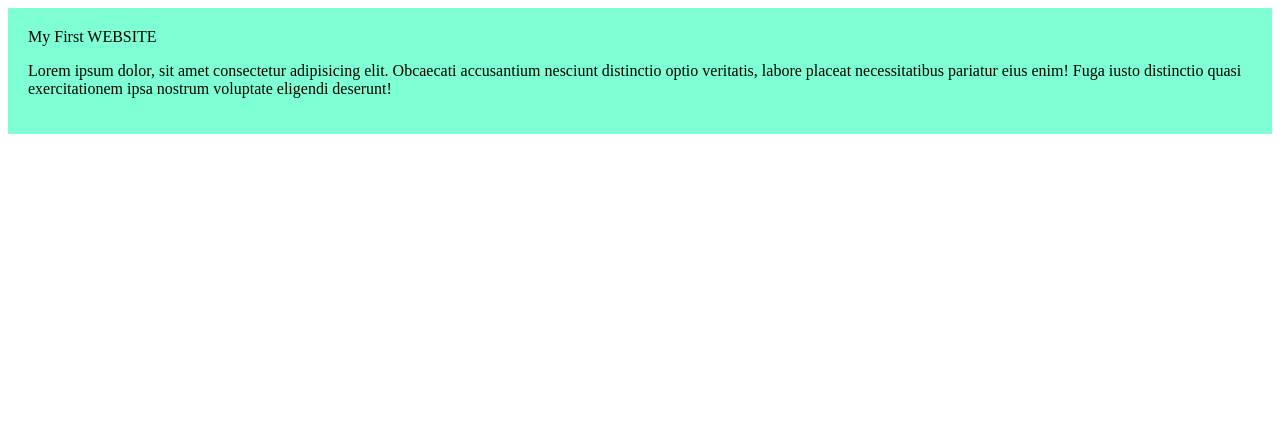
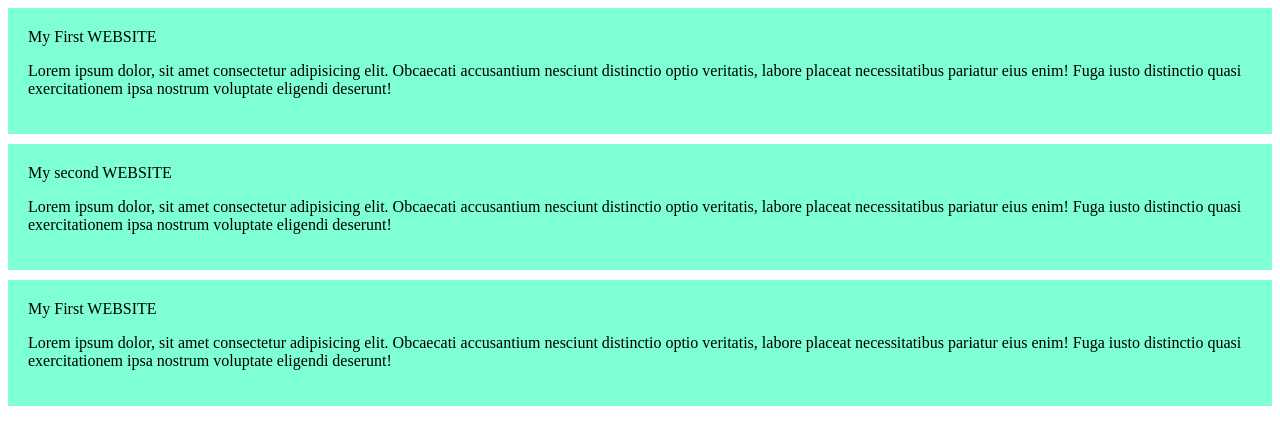
Before and after one commit to ridwanasamiha/my-first-github-repo, a plain HTML site: page index.html in a window 1280 px wide. Drawn offline with Linux system fonts and the light colour scheme.

Commit message:
added 2nd and 3rd blog

```diff
--- a/index.html
+++ b/index.html
@@ -14,6 +14,16 @@
             veritatis, labore placeat necessitatibus pariatur eius enim! Fuga iusto distinctio quasi exercitationem ipsa
             nostrum voluptate eligendi deserunt!</p>
     </div>
+    <div>My second WEBSITE
+        <p>Lorem ipsum dolor, sit amet consectetur adipisicing elit. Obcaecati accusantium nesciunt distinctio optio
+            veritatis, labore placeat necessitatibus pariatur eius enim! Fuga iusto distinctio quasi exercitationem ipsa
+            nostrum voluptate eligendi deserunt!</p>
+    </div>
+    <div>My First WEBSITE
+        <p>Lorem ipsum dolor, sit amet consectetur adipisicing elit. Obcaecati accusantium nesciunt distinctio optio
+            veritatis, labore placeat necessitatibus pariatur eius enim! Fuga iusto distinctio quasi exercitationem ipsa
+            nostrum voluptate eligendi deserunt!</p>
+    </div>
 </body>
 
 </html>
--- a/styles/blog.css
+++ b/styles/blog.css
@@ -1,4 +1,5 @@
 div{
     background-color: aquamarine;
     padding: 20px;
+    margin-bottom: 10px;
 }
```
